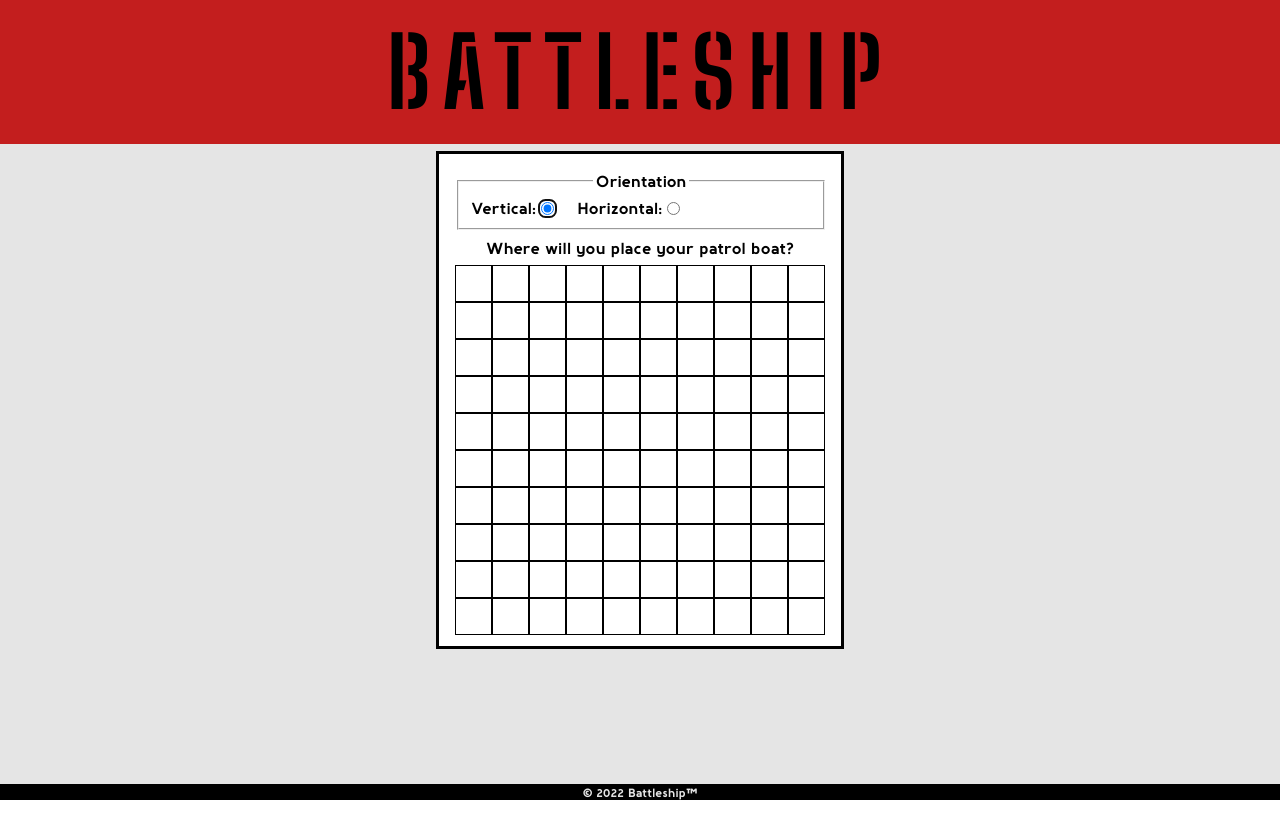
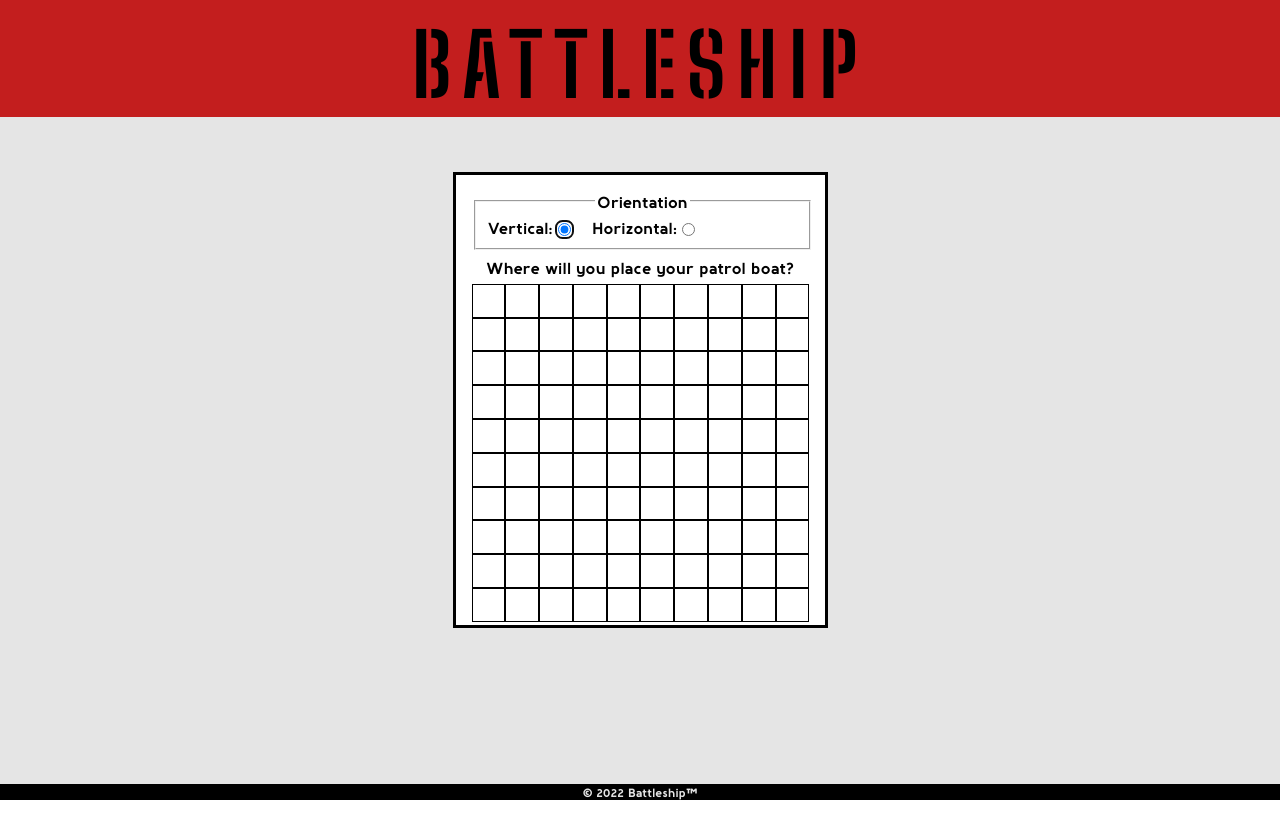
Before and after one commit to joshuaobare/battleship, a website built with webpack: page dist/index.html in a window 1280 px wide. Built offline with Linux system fonts and the light colour scheme.

Commit message:
css updated everything scaled down

```diff
--- a/src/style.css
+++ b/src/style.css
@@ -19,26 +19,26 @@
   padding: 0px;
   font-family: stencil, sans-serif;
   letter-spacing: 0.25em;
-  font-size: 3em;
+  font-size: 2.7em;
   position: fixed;
   top:0;
   width: 100vw;
-  height: 3em;
+  height: 2.7em;
 }
 h1 {
     padding: 0;
-    margin-top: 15px;
+    margin-top: 13px;
 }
 .gameboards {
   display: flex;
-  margin-top: 160px;
+  margin-top: 174px;
   justify-items: center;
   align-items: center;
 }
 
 .playerName {
   text-align: center;
-  font-size: 2em;
+  font-size: 1.8em;
   font-family: -apple-system, BlinkMacSystemFont, "Segoe UI", Roboto, Oxygen,
     Ubuntu, Cantarell, "Open Sans", "Helvetica Neue", sans-serif;
   font-weight: 200;
@@ -54,15 +54,15 @@
   height: 100vh;
   display: flex;
   flex-direction: column;
-  gap: 50px;
+  gap: 45px;
   margin-left: auto;
   margin-right: auto;
 }
 
 .pbSection-item,
 .cbSection-item {
-  width: 350px;
-  height: 350px;
+  width: 318px;
+  height: 318px;
   display: grid;
   grid-template-columns: repeat(10, 1fr);
   grid-template-rows: repeat(10, 1fr);
@@ -79,21 +79,21 @@
 .pb-grid-item,
 .cb-grid-item,
 .ps-grid-item {
-  width: 35px;
-  height: 35px;
+  width: 31.8px;
+  height: 31.8px;
   border: 0.1px solid black;
 }
 .placeShips {
-  width: 370px;
-  height: 460px;
+  width: 337px;
+  height: 418.6px;
   font-family: baufra;
 }
 
 fieldset {
   display: flex;
-  gap: 20px;
+  gap: 18.2px;
   align-items: center;
-  width: 340px;
+  width: 309.4px;
 }
 
 legend {
@@ -105,14 +105,14 @@
   justify-content: center;
 }
 .shipName {
-  padding: 2px;
+  padding: 1.8px;
   text-align: center;
-  margin: 5px 5px;
+  margin: 4.5px 4.55px;
 }
 
 .winner {
-  width: 300px;
-  height: 150px;
+  width: 273px;
+  height: 136.5px;
   display: flex;
   justify-content: space-between;
   flex-direction: column;
@@ -128,7 +128,7 @@
 }
 
 .game-over {
-  font-size: 2em;
+  font-size: 1.8em;
   font-family: baufra;
 }
 
@@ -142,8 +142,8 @@
     Ubuntu, Cantarell, "Open Sans", "Helvetica Neue", sans-serif;
   background-color: #d92121;
   color: white;
-  padding: 10px;
-  border-radius: 5px;
+  padding: 9px;
+  border-radius: 4.5px;
   cursor: pointer;
 }
 
```
Also changed, not shown: dist/main.js.
